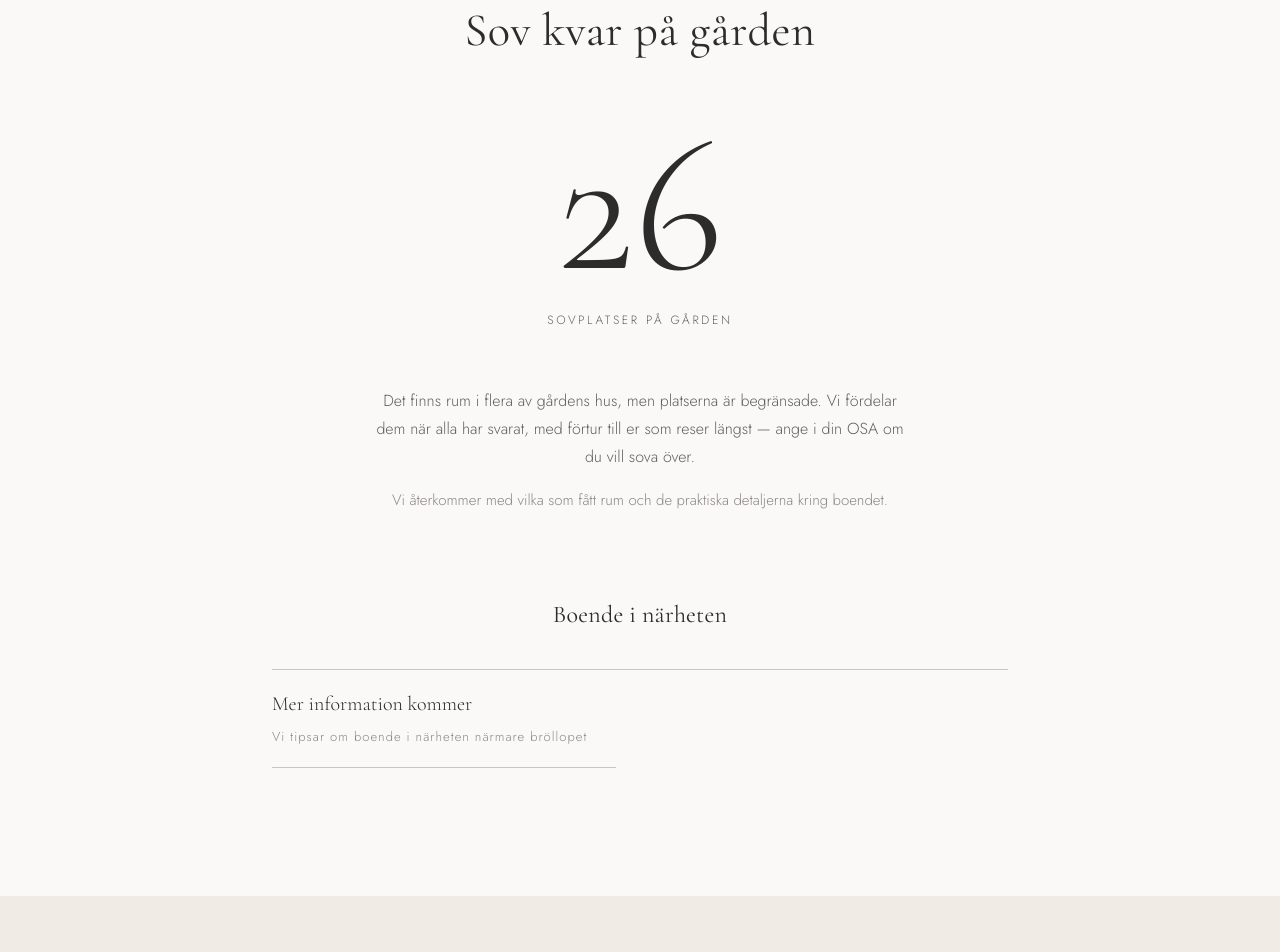
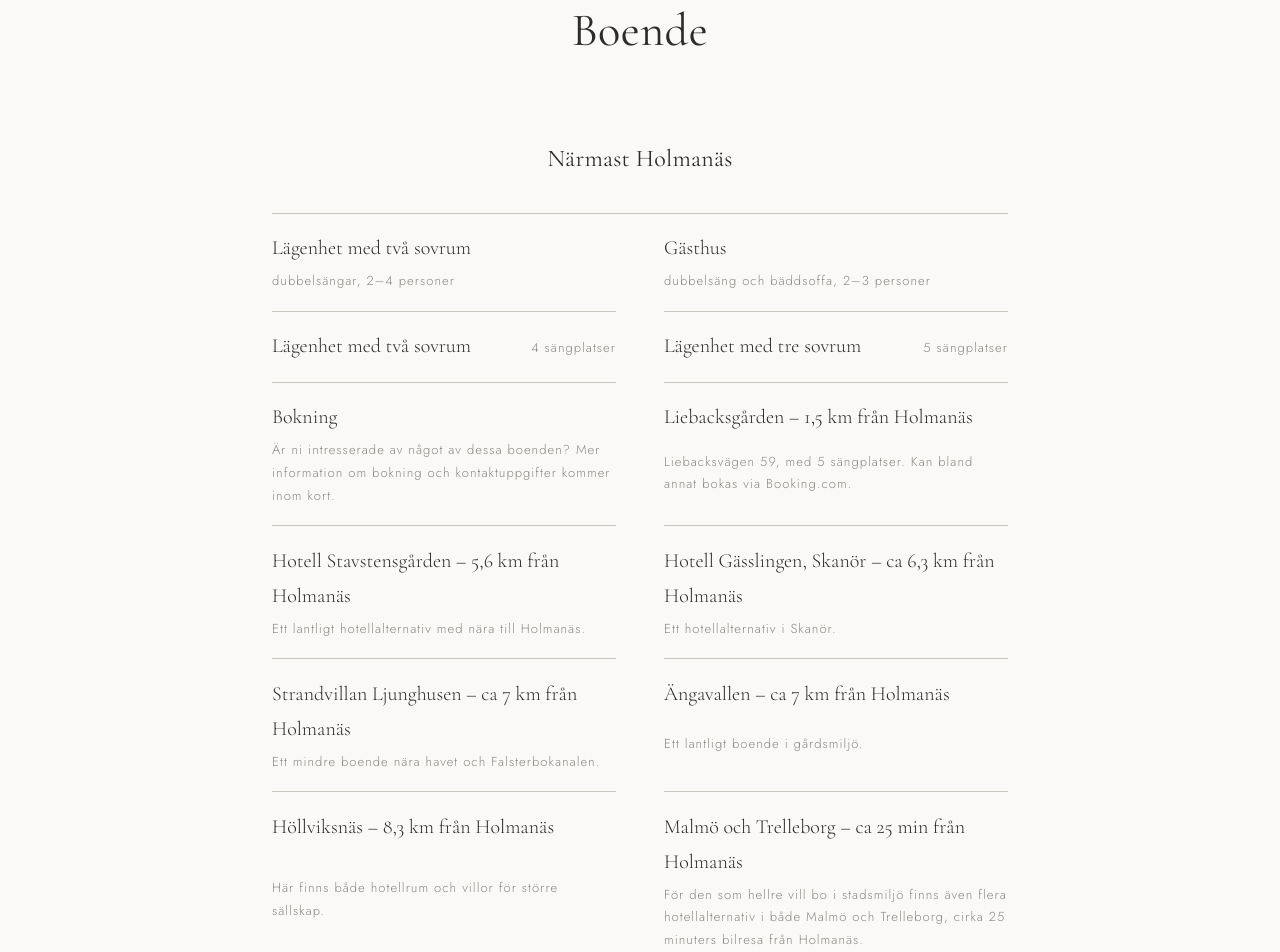
Before and after one commit to EmilPedersenDev/wedding, a Nuxt app: page / in a window 1280 px wide. Shown: the part 3800-4752 px from the top of the page. Built offline with nearby package versions, Linux system fonts and the light colour scheme.

Commit message:
Update wedding ceremony time and accommodation information

```diff
--- a/app/content/wedding.ts
+++ b/app/content/wedding.ts
@@ -36,10 +36,9 @@ export const wedding = {
     eyebrow: "Dagen",
     title: "Tidsschema",
     body: "Tiderna nedan är preliminära — vi uppdaterar dem närmare bröllopet. Klockan 22.00 stängs dörrarna mot fälten av hänsyn till grannarna, så festen flyttar in efter det.",
-    // TODO: vigselns exakta tid och plats på gården är inte bestämd. Hela schemat är en gissning tills vidare.
     items: [
-      { time: "14.00", title: "Vigsel", body: "Exakt tid och plats på gården är inte spikat än — var på plats i god tid så ni inte missar något." },
-      { time: "15.00", title: "Mingel", body: "Bubbel och tilltugg på innergården och terrassen." },
+      { time: "15.00", title: "Vigsel", body: "Vigsel på Holmanäs gård." },
+      { time: "16.00", title: "Mingel", body: "Bubbel och tilltugg på innergården och terrassen." },
       { time: "17.30", title: "Middag", body: "Vi äter i logen. Menyn är inte klar än, men det blir gott — och säkert några tal och skålar på vägen." },
       { time: "21.00", title: "Fest", body: "Tårta, dans och bar. Klockan 22.00 stängs dörrarna mot fälten, så festen flyttar in." },
     ],
@@ -47,20 +46,24 @@ export const wedding = {
 
   accommodation: {
     eyebrow: "Boende",
-    title: "Sov kvar på gården",
-    // TODO: antalet sovplatser är inte bekräftat. Holmanäs eget planeringsunderlag anger upp till
-    // 13 dubbelrum i 4 hus, men holmanas.se anger 15 dubbelrum — stäm av med Emma på Holmanäs
-    // innan den här siffran publiceras.
-    beds: 26,
-    bedsLabel: "sovplatser på gården",
-    body: "Det finns rum i flera av gårdens hus, men platserna är begränsade. Vi fördelar dem när alla har svarat, med förtur till er som reser längst — ange i din OSA om du vill sova över.",
-    note: "Vi återkommer med vilka som fått rum och de praktiska detaljerna kring boendet.",
-    nearbyTitle: "Boende i närheten",
-    // TODO: leta upp faktiska boenden i Höllviken/Skanör-trakten och ersätt raden nedan.
-    // Inga påhittade hotell — de fyra som stod här tidigare fanns inte.
+    title: "Boende",
+    intro: "För den som vill bo <strong>runt hörnet, bland rapsfälten och nära Holmanäs</strong> finns ett begränsat antal sängplatser att hyra på granngårdarna.",
+    nearbyTitle: "Närmast Holmanäs",
     nearby: [
-      { name: "Mer information kommer", detail: "Vi tipsar om boende i närheten närmare bröllopet", link: "" },
+      { name: "Lägenhet med två sovrum", detail: "dubbelsängar, 2–4 personer", link: "" },
+      { name: "Gästhus", detail: "dubbelsäng och bäddsoffa, 2–3 personer", link: "" },
+      { name: "Lägenhet med två sovrum", detail: "4 sängplatser", link: "" },
+      { name: "Lägenhet med tre sovrum", detail: "5 sängplatser", link: "" },
+      { name: "Bokning", detail: "Är ni intresserade av något av dessa boenden? Mer information om bokning och kontaktuppgifter kommer inom kort.", link: "" },
+      { name: "Liebacksgården – 1,5 km från Holmanäs", detail: "Liebacksvägen 59, med 5 sängplatser. Kan bland annat bokas via Booking.com.", link: "" },
+      { name: "Hotell Stavstensgården – 5,6 km från Holmanäs", detail: "Ett lantligt hotellalternativ med nära till Holmanäs.", link: "" },
+      { name: "Hotell Gässlingen, Skanör – ca 6,3 km från Holmanäs", detail: "Ett hotellalternativ i Skanör.", link: "" },
+      { name: "Strandvillan Ljunghusen – ca 7 km från Holmanäs", detail: "Ett mindre boende nära havet och Falsterbokanalen.", link: "" },
+      { name: "Ängavallen – ca 7 km från Holmanäs", detail: "Ett lantligt boende i gårdsmiljö.", link: "" },
+      { name: "Höllviksnäs – 8,3 km från Holmanäs", detail: "Här finns både hotellrum och villor för större sällskap.", link: "" },
+      { name: "Malmö och Trelleborg – ca 25 min från Holmanäs", detail: "För den som hellre vill bo i stadsmiljö finns även flera hotellalternativ i både Malmö och Trelleborg, cirka 25 minuters bilresa från Holmanäs.", link: "" },
     ],
+    footer: "Det finns även ett stort utbud av hus och lägenheter i <strong>Höllviken, Ljunghusen, Skanör och Falsterbo</strong> genom exempelvis <strong>Airbnb</strong>.",
   },
 
   travel: {
```
